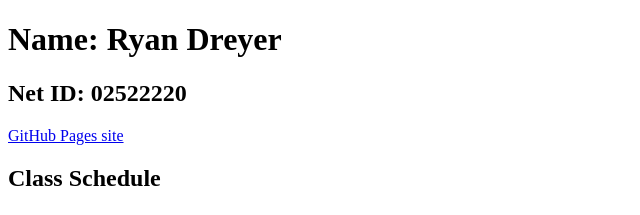
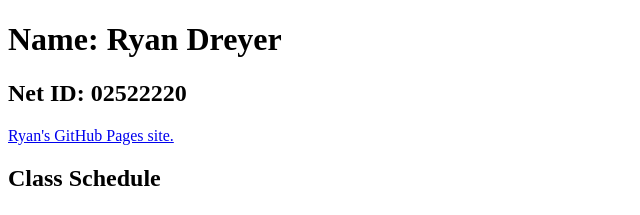
Before and after one commit to RyGuy2000/RyGuy2000.github.io, a plain HTML site: page index.html in a window 1280 px wide. Shown: the top 215 px of the page, without its empty margins (0-640 px from the left). Drawn offline with Linux system fonts and the light colour scheme.

Commit message:
Update index.html

```diff
--- a/index.html
+++ b/index.html
@@ -17,7 +17,7 @@
     <h1>Name: Ryan Dreyer</h1>
     <h2>Net ID: 02522220</h2>
 
-    <a href = "https://pages.github.com/">GitHub Pages site</a>
+    <a href = "https://ryguy2000.github.io/">Ryan's GitHub Pages site.</a>
     <h2>
         Class Schedule
     </h2>
```
